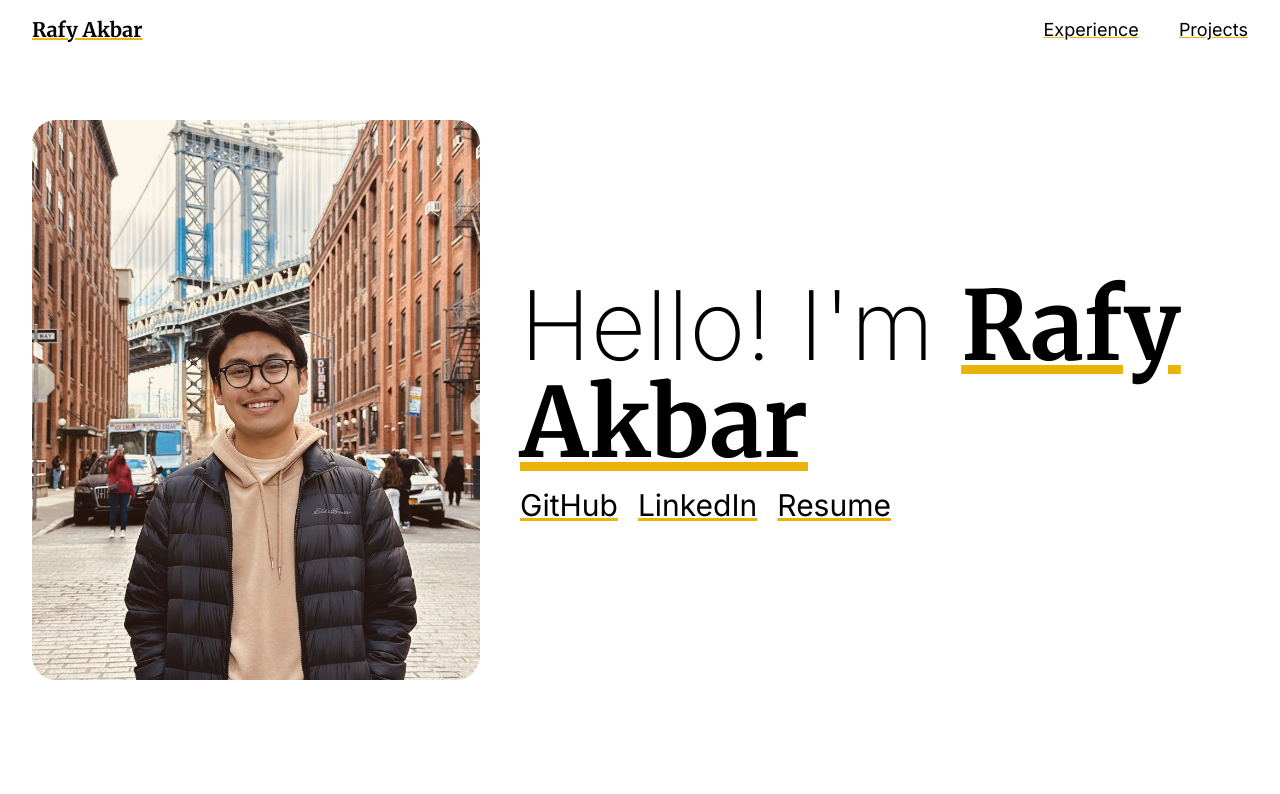
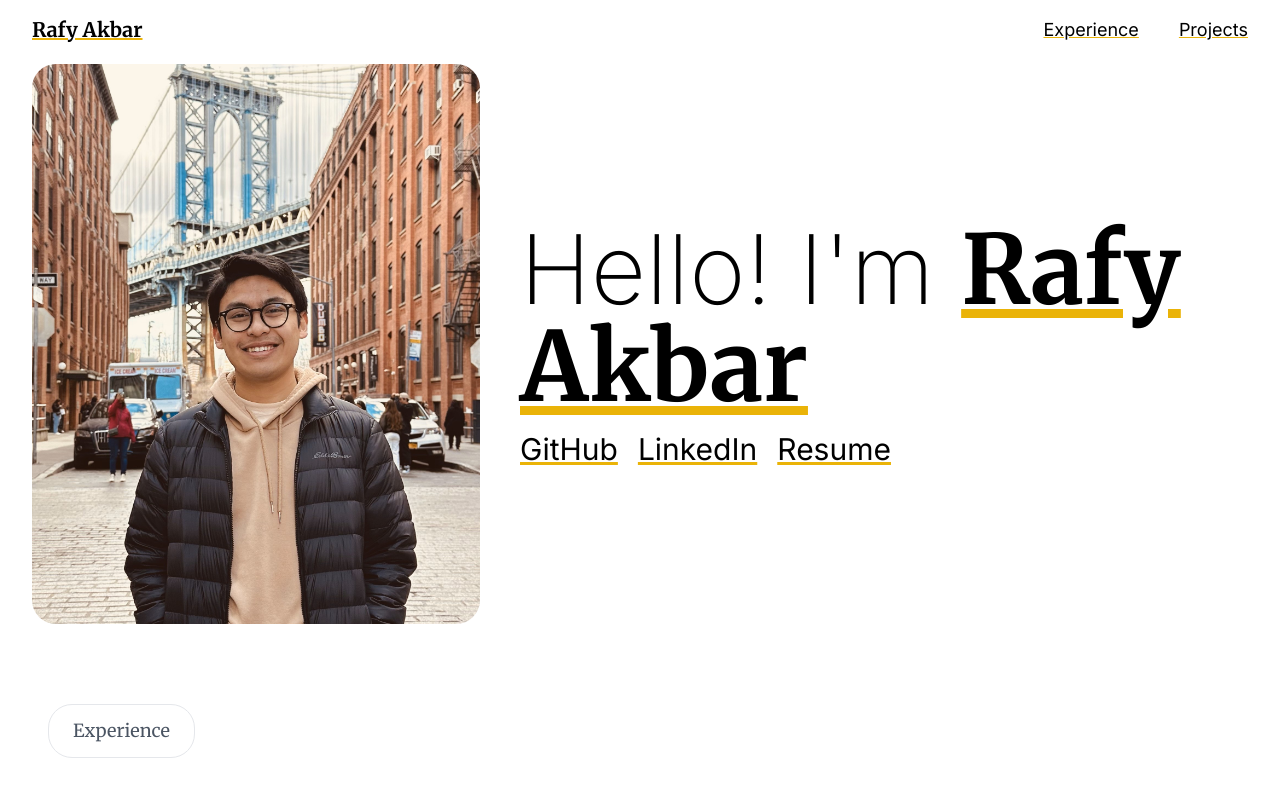
Before and after one commit to Rafyakbar02/portfolio-web, a React (Vite) app: page / in a window 1280 px wide. Shown: the top 794 px of the page. Built offline with nearby package versions, Linux system fonts and the light colour scheme.

Commit message:
fixed hero top margin issue

```diff
--- a/src/App.jsx
+++ b/src/App.jsx
@@ -29,7 +29,7 @@
 
 	return (
 		<div className="max-w-7xl m-auto">
-			<div className="h-screen flex flex-col">
+			<div className="flex flex-col">
 				<Navbar />
 				<Hero />
 			</div>
--- a/src/components/Hero.jsx
+++ b/src/components/Hero.jsx
@@ -3,7 +3,7 @@
 const Hero = () => {
 	return (
 		<div
-			className="h-full flex p-8 justify-center items-center"
+			className="h-full flex p-8 pt-16 justify-center items-center"
 			id="Home"
 		>
 			{/* Header */}
```
